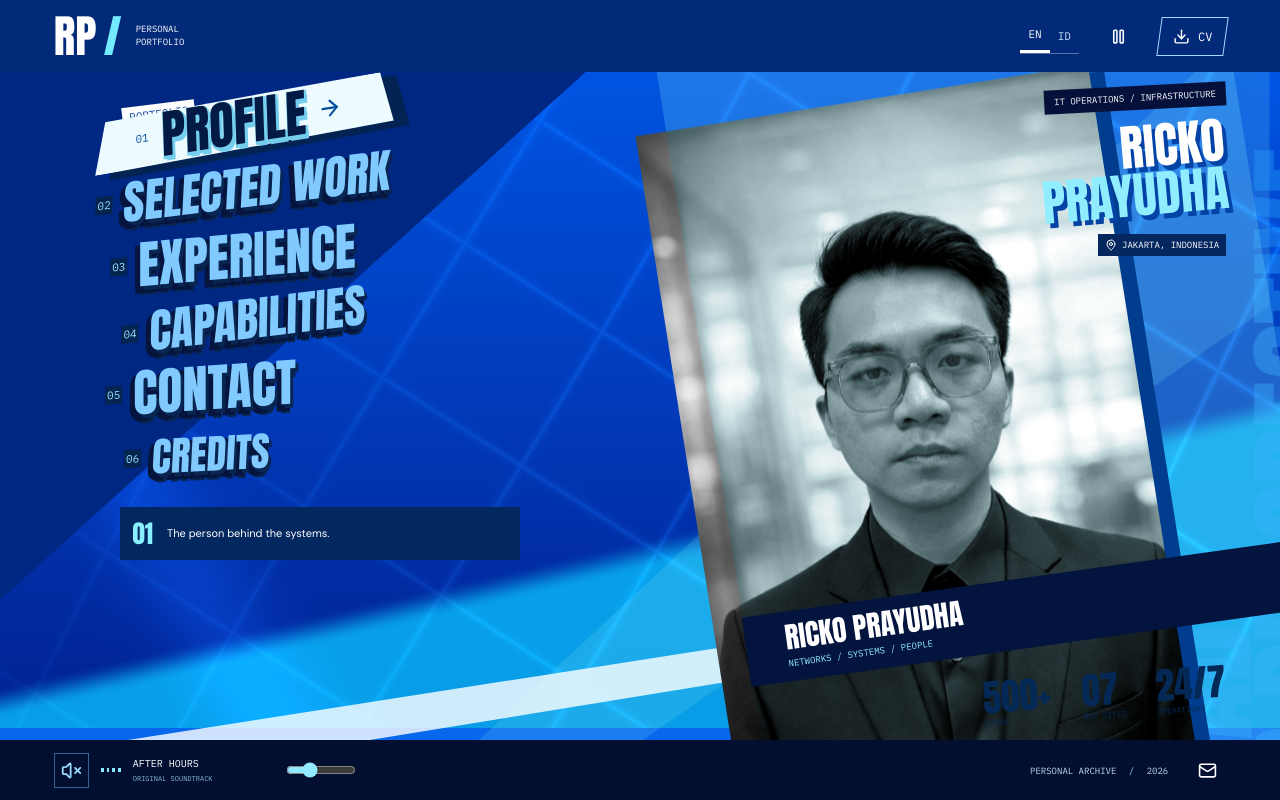
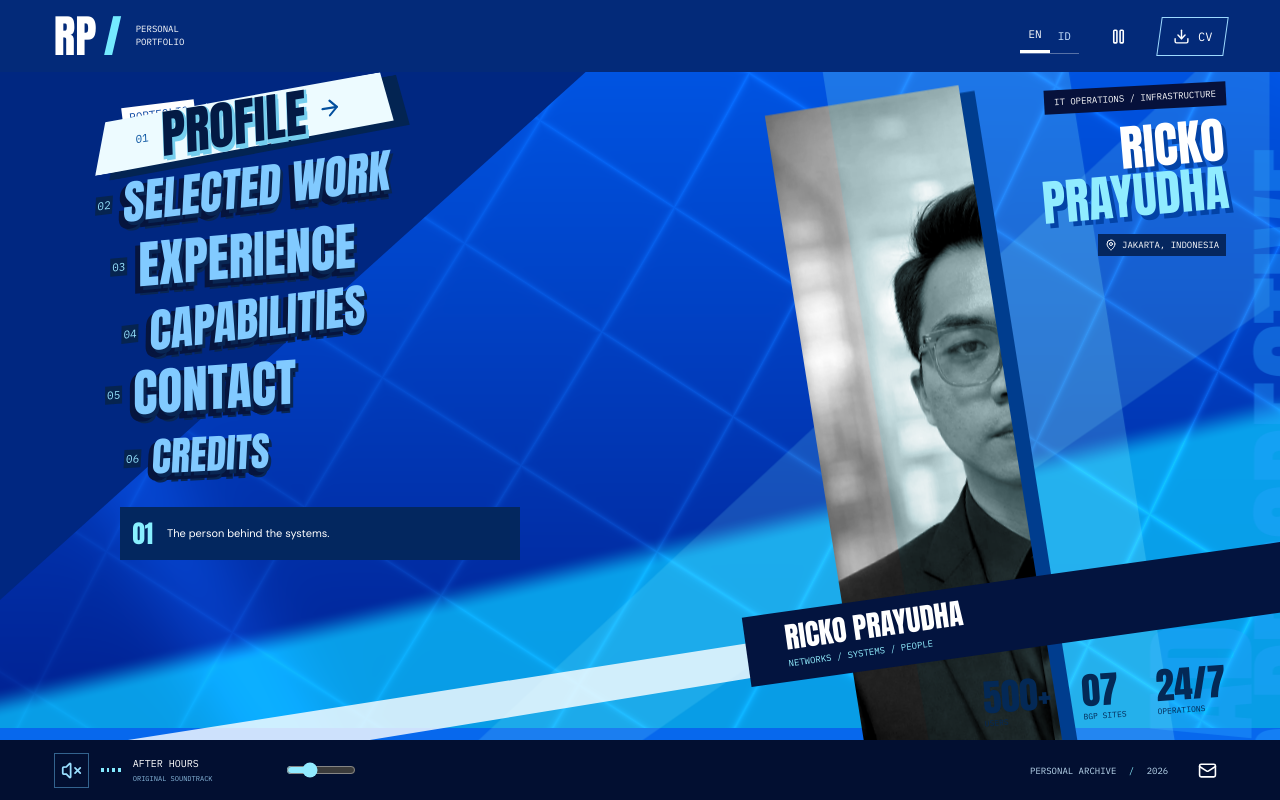
Before and after one commit to rickopra/rickopra.github.io, a React (Vite) app: page / in a window 1280 px wide. Built offline with nearby package versions, Linux system fonts and the light colour scheme.

Commit message:
Restore approved dashboard portrait without changing full profile

```diff
--- a/src/PersonaPortfolio.tsx
+++ b/src/PersonaPortfolio.tsx
@@ -173,7 +173,7 @@ export default function PersonaPortfolio() {
     }}>{t(copy.skip)}</a>
     <Suspense fallback={null}><TideScene motion={motion} /></Suspense>
     <div className="scene-planes" aria-hidden="true"><i /><i /><i /></div>
-    <div className="portrait-stage" aria-hidden="true"><div className="portrait-echo" /><img src="/assets/ricko-portrait.webp" alt="" width="853" height="1280" fetchPriority="high" /></div>
+    <div className="portrait-stage" aria-hidden="true"><div className="portrait-echo" /><img src="/assets/ricko-portrait-menu.webp" alt="" width="354" height="1246" fetchPriority="high" /></div>
     <div className="scene-word" aria-hidden="true">RELOAD<br />YOUR PERSPECTIVE.</div>
 
     <header className="p-header">
--- a/src/persona.css
+++ b/src/persona.css
@@ -10,7 +10,7 @@
 .scene-planes i:nth-child(3){background:#fff;clip-path:polygon(0 95%,100% 70%,100% 74%,0 100%);opacity:.8}
 .portrait-stage{position:fixed;inset:75px 0 0 43%;z-index:-2;pointer-events:none;transition:opacity .35s;display:flex;align-items:center;justify-content:center;transform:rotate(-9deg)}
 .portrait-stage>img{height:min(84svh,900px);width:auto;max-width:none;object-fit:contain;filter:grayscale(1) contrast(1.12) drop-shadow(15px 8px 0 #003a9f);mix-blend-mode:luminosity;animation:portrait-float 9s ease-in-out infinite alternate}
-.portrait-echo{position:absolute;inset:0;background:#84f0ff;mask:url('/assets/ricko-portrait.webp') center/contain no-repeat;transform:translate(12%,-7%) scale(1.18);opacity:.22}
+.portrait-echo{position:absolute;inset:0;background:#84f0ff;mask:url('/assets/ricko-portrait-menu.webp') center/contain no-repeat;transform:translate(12%,-7%) scale(1.18);opacity:.22}
 .scene-word{position:fixed;right:2%;top:31%;z-index:-3;font:118px/.88 'Anton',sans-serif;transform:rotate(-90deg) translateX(28%);transform-origin:right center;color:#28a2ff;opacity:.38;white-space:nowrap;pointer-events:none}
 .p-header{height:90px;display:flex;align-items:center;justify-content:space-between;position:relative;z-index:5;padding:0 4.2%;gap:20px;background:#032a79}
 .p-wordmark{display:flex;align-items:center;font:45px/1 'Anton',sans-serif;gap:7px}
```
Also changed, not shown: public/assets/ricko-portrait-menu.webp (added), 2 other files (tests, documents, lock files or other folders).
